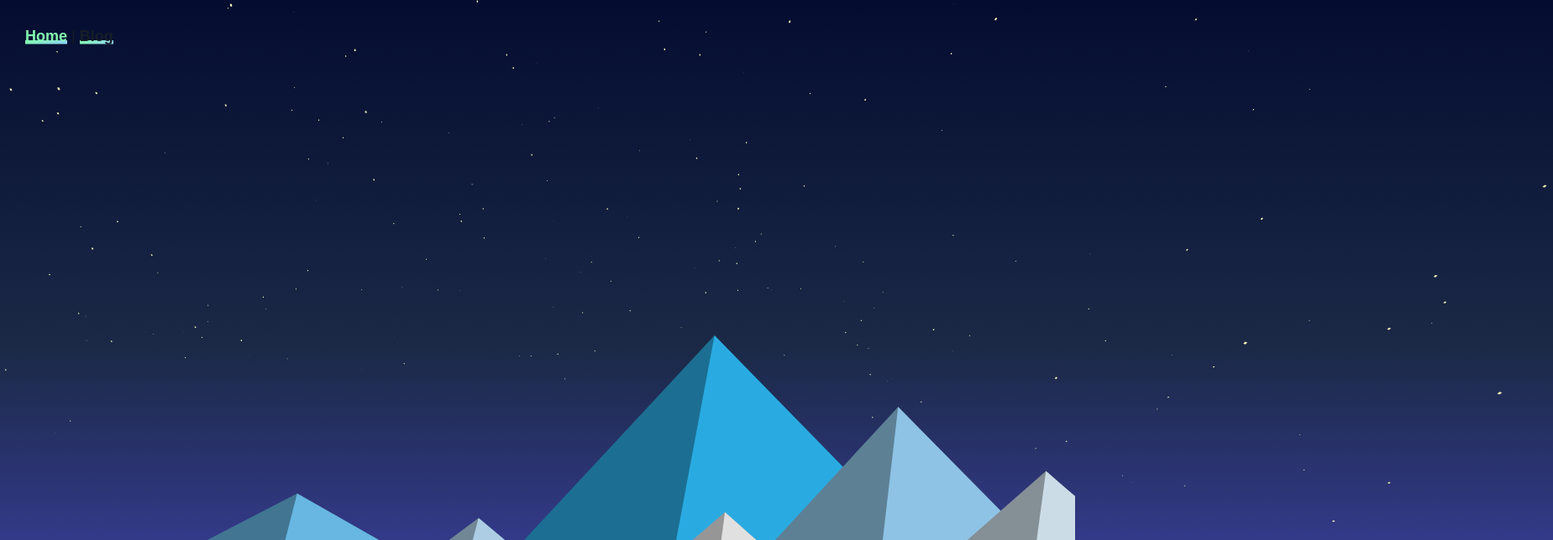
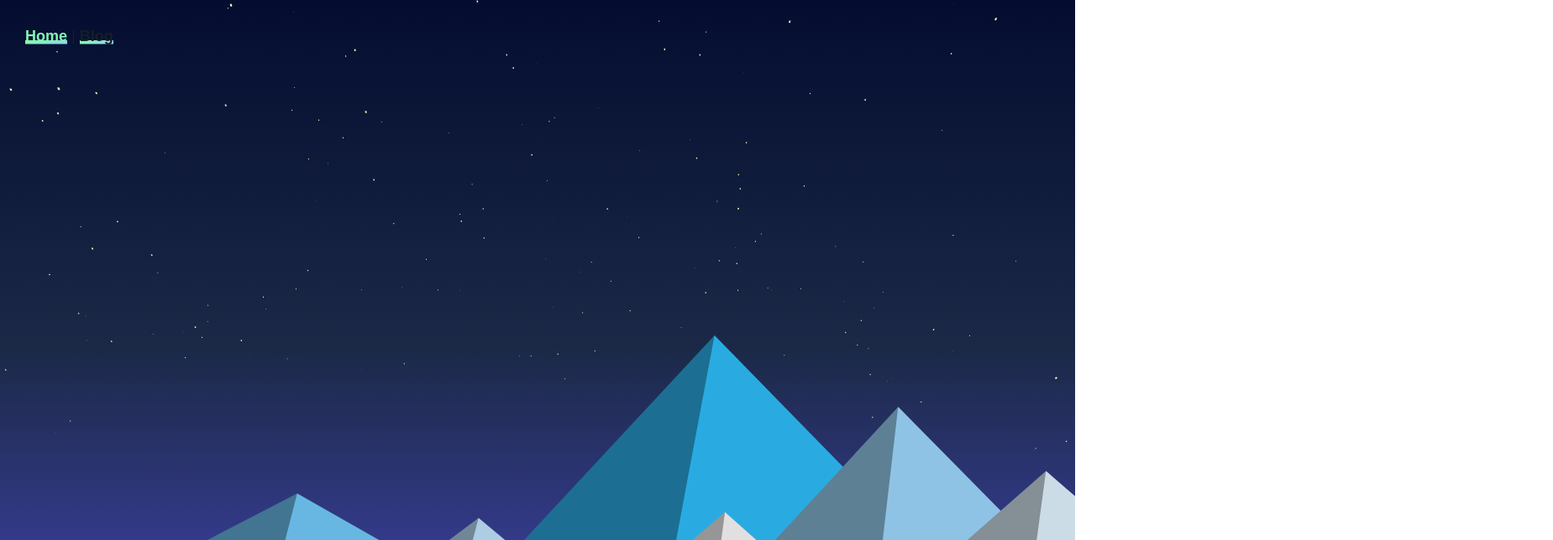
Before and after one commit to cweave/blog-portfolio, a Vue app: page / in a window 1280 px wide. Shown: the top 644 px of the page at 84% size, 1849 px wide, since content can reach past the window. Built offline with nearby package versions, Linux system fonts and the light colour scheme.

Commit message:
fix overflowing styles

```diff
--- a/src/App.vue
+++ b/src/App.vue
@@ -9,22 +9,6 @@
 		</transition>
 	</div>
 </template>
-
-<script>
-	export default {
-		watch: {
-			$route: {
-				handler(to, from) {
-					const body = document.getElementsByTagName('body')[0];
-					if (from !== 'home') {
-						body.removeAttribute('id', 'home');
-					}
-				},
-				immediate: true
-			}
-		}
-	};
-</script>
 
 <style lang="scss">
 	.fade-enter-active,
--- a/src/views/Home.vue
+++ b/src/views/Home.vue
@@ -1,10 +1,11 @@
 <template>
-	<div class="hero">
-		<div class="star-container">
-			<div class="star" v-for="(star, index) in stars" :key="index"></div>
+	<div class="home">
+		<div class="overflow-container">
+			<div class="star-container">
+				<div class="star" v-for="(star, index) in stars" :key="index"></div>
+			</div>
 		</div>
-		<div v-if="$route.name === 'home'" id="mountains"></div>
-		<!-- <router-view></router-view> -->
+		<div id="mountains"></div>
 	</div>
 </template>
 
@@ -35,13 +36,19 @@
 </script>
 
 <style lang="scss">
-	body#home {
-		overflow: hidden;
-	}
-
 	@keyframes rotate {
 		0% { transform: perspective(600px) rotateZ(10deg) rotateX(-50deg) rotateY(0); }
 		100% { transform: perspective(600px) rotateZ(10deg) rotateX(-50deg) rotateY(-360deg); }
+	}
+
+	.overflow-container {
+		position: absolute;
+		top: 0;
+		width: 100%;
+		height: 100vh;
+		padding: 0;
+		margin: 0;
+		overflow: hidden;
 	}
 
 	.star-container {
```
